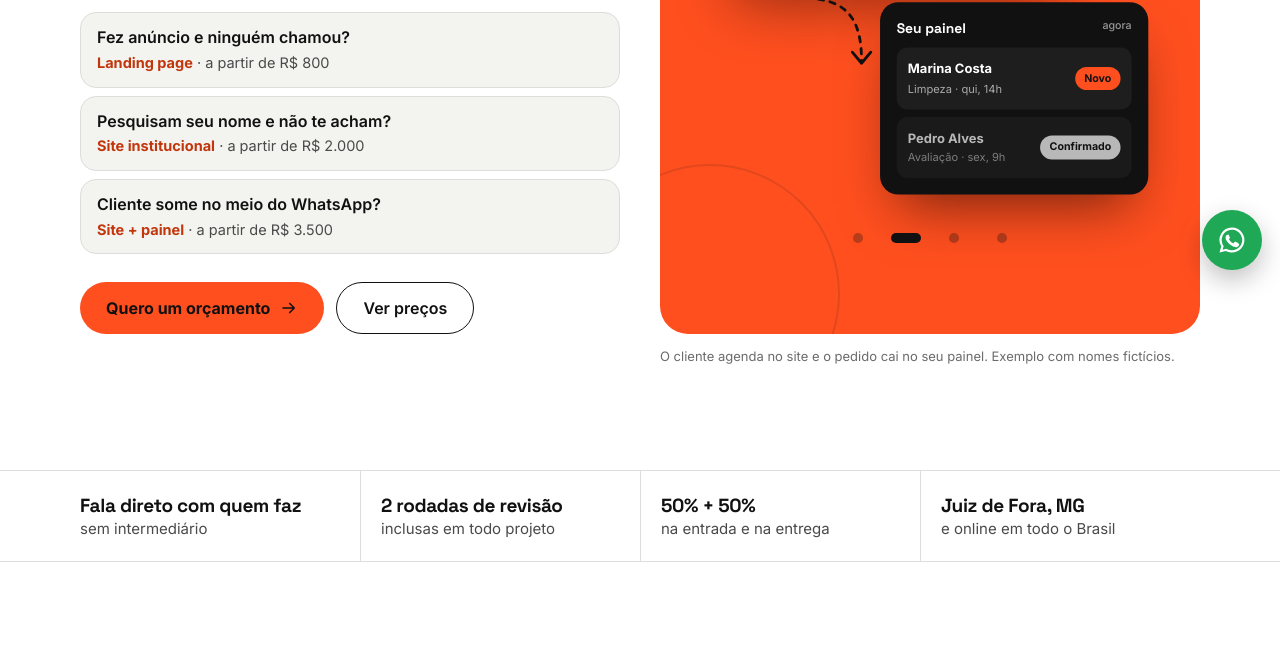
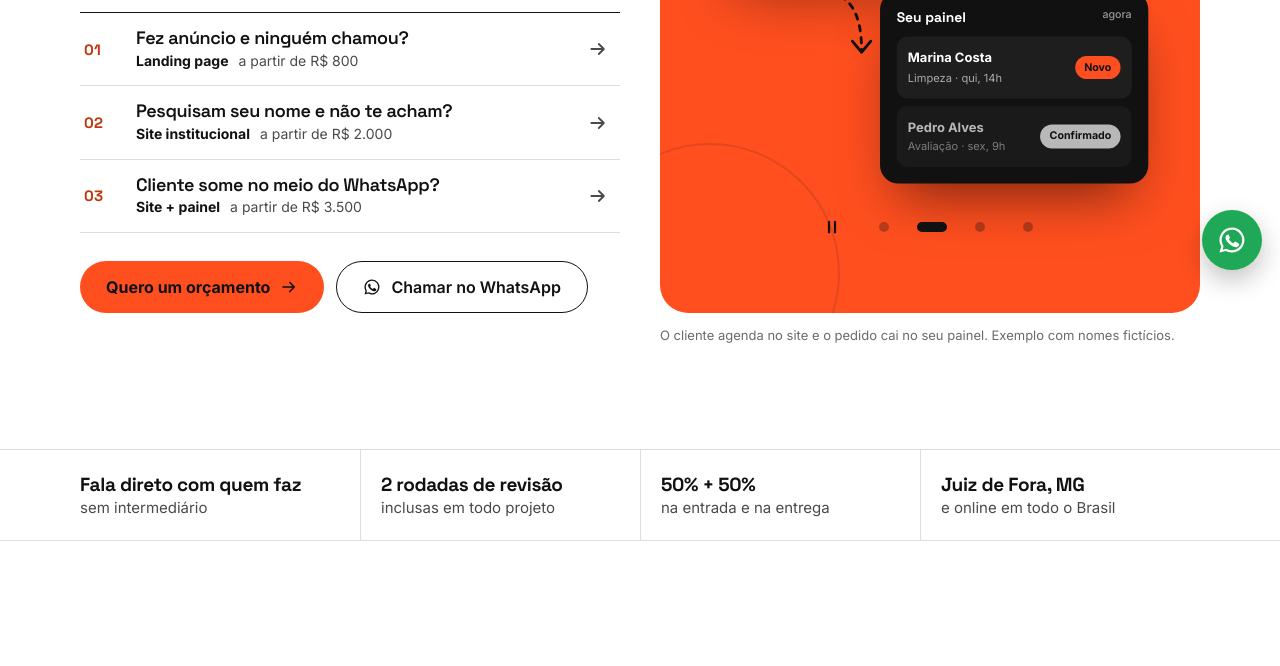
Before and after one commit to WieskaMarcelo/site-marcelo-alves, a plain HTML site: page index.html in a window 1280 px wide. Shown: the part 512-1178 px from the top of the page. Drawn offline with Linux system fonts and the light colour scheme.

Commit message:
Topo: índice editorial de perguntas que abre o formulário com o formato marcado, botão de pausa no carrossel, WhatsApp no lugar de Ver preços e botão do menu em laranja
Co-Authored-By: Claude Opus 5.5 <noreply@anthropic.com>
Claude-Session: https://claude.ai/code/session_01WUzr7b49gW6zxndbBs4T8L

```diff
--- a/index.html
+++ b/index.html
@@ -71,11 +71,13 @@ a.pill{text-decoration:none;transition:border-color .2s}a.pill:hover{border-colo
 .pill .dot{position:relative;width:9px;height:9px;border-radius:50%;background:var(--or);flex:none}
 @media (prefers-reduced-motion:no-preference){.pill .dot::after{content:"";position:absolute;inset:0;border-radius:50%;background:var(--or);animation:ping 1.8s cubic-bezier(0,0,.2,1) infinite}}
 @keyframes ping{75%,100%{transform:scale(2.4);opacity:0}}
-.ask{list-style:none;margin:0;padding:0;display:grid;gap:8px;max-width:560px}
-.ask a{display:flex;flex-direction:column;align-items:flex-start;gap:2px;text-decoration:none;background:var(--soft);border:1px solid var(--line);border-radius:16px;padding:12px 16px;transition:border-color .2s,transform .2s}
-.ask a:hover{border-color:var(--or);transform:translateX(4px)}
-.ask .q{font-weight:600;font-size:16px;color:var(--ink)}
-.ask .a{font-size:14.5px;color:var(--ink2);white-space:nowrap}.ask .a b{color:var(--or-t)}
+.ask{list-style:none;margin:0;padding:0;max-width:580px;border-top:1.5px solid var(--ink)}
+.ask a{display:grid;grid-template-columns:44px 1fr 28px;grid-template-rows:auto auto;column-gap:8px;align-items:center;text-decoration:none;padding:14px 4px;border-bottom:1px solid var(--line);transition:background .2s,padding .25s}
+.ask .n{grid-row:1/3;font:700 15px var(--head);color:var(--or-t);letter-spacing:.02em}
+.ask .q{font:600 18px/1.25 var(--head);letter-spacing:-.02em;color:var(--ink)}
+.ask .a{grid-column:2;font-size:14px;color:var(--ink2);white-space:nowrap}.ask .a b{color:var(--ink);font-weight:700;margin-right:6px}
+.ask .go{grid-row:1/3;grid-column:3;width:20px;height:20px;color:var(--ink2);transition:transform .25s,color .25s}
+.ask a:hover{padding-left:10px}.ask a:hover .go{transform:translateX(4px);color:var(--or)}
 .hero h1{font-size:clamp(44px,6.4vw,86px);line-height:.92;letter-spacing:-.05em}
 .lead{font-size:clamp(17px,1.4vw,19px);color:var(--ink2);max-width:30em}
 .act{display:flex;flex-wrap:wrap;gap:12px}
@@ -90,6 +92,9 @@ a.pill{text-decoration:none;transition:border-color .2s}a.pill:hover{border-colo
 .scene{position:absolute;left:0;top:0;width:480px;height:560px;transform-origin:0 0;transform:scale(var(--k,1));color:#111;font-family:var(--body)}
 .scene p{margin:0}.scene i{font-style:normal}
 .dots{position:relative;z-index:1;display:flex;gap:4px;justify-content:center;margin-top:14px}
+.pause{width:44px;height:44px;border:0;background:none;cursor:pointer;display:grid;place-items:center;color:#111;margin-right:4px}
+.pause svg{width:18px;height:18px}.pause .i-play{display:none}.pause[aria-pressed="true"] .i-play{display:block}.pause[aria-pressed="true"] .i-pause{display:none}
+.pause:focus-visible{outline:3px solid #111;outline-offset:-6px;border-radius:12px}
 .dot{width:44px;height:44px;border:0;background:none;padding:0;cursor:pointer;display:grid;place-items:center}
 .dot::before{content:"";width:10px;height:10px;border-radius:999px;background:rgba(17,17,17,.3);transition:width .3s,background .3s}
 .dot.on::before{width:30px;background:#111}
@@ -333,22 +338,22 @@ footer .r{margin-left:auto}
   <a class="mark" href="#topo" aria-label="Soft Solution, início">soft<i>/</i>solution</a>
   <div class="links" id="links"><a href="#publicos">Para quem</a><a href="#formatos">Formatos</a><a href="#painel">Painel</a><a href="#como">Como funciona</a><a href="#porque">Por que nós</a><a href="#contato">Contato</a></div>
   <button class="theme" id="tema" type="button" aria-pressed="false" aria-label="Ativar modo escuro"><svg class="moon" viewBox="0 0 24 24" aria-hidden="true"><path d="M20 14.5A8 8 0 0 1 9.5 4a8 8 0 1 0 10.5 10.5z" fill="none" stroke="currentColor" stroke-width="2" stroke-linejoin="round"/></svg><svg class="sun" viewBox="0 0 24 24" aria-hidden="true"><circle cx="12" cy="12" r="4.2" fill="none" stroke="currentColor" stroke-width="2"/><path d="M12 2.5v2.2M12 19.3v2.2M2.5 12h2.2M19.3 12h2.2M5.3 5.3l1.6 1.6M17.1 17.1l1.6 1.6M5.3 18.7l1.6-1.6M17.1 6.9l1.6-1.6" stroke="currentColor" stroke-width="2" stroke-linecap="round"/></svg></button>
-  <a class="btn" href="#contato">Pedir orçamento</a>
+  <a class="btn or" href="#contato">Pedir orçamento</a>
 </div></nav>
 
 <header class="hero" id="topo"><div class="wrap">
   <div class="txt rv">
     <a class="pill" href="#contato"><span class="dot" aria-hidden="true"></span><span><b>Orçamento grátis</b> e sem compromisso</span></a>
     <h1>Seu negócio já tem <span class="hl">um site que vende?</span></h1>
-    <p class="lead">Responda com sinceridade. Para cada resposta, existe um formato certo:</p>
-    <ul class="ask" aria-label="Qual formato é para você">
-      <li><a href="#formatos"><span class="q">Fez anúncio e ninguém chamou?</span><span class="a"><b>Landing page</b> · a partir de R$ 800</span></a></li>
-      <li><a href="#formatos"><span class="q">Pesquisam seu nome e não te acham?</span><span class="a"><b>Site institucional</b> · a partir de R$ 2.000</span></a></li>
-      <li><a href="#formatos"><span class="q">Cliente some no meio do WhatsApp?</span><span class="a"><b>Site + painel</b> · a partir de R$ 3.500</span></a></li>
-    </ul>
+    <p class="lead">Qual dessas é a sua situação? Cada uma tem um formato certo.</p>
+    <ol class="ask" aria-label="Escolha o formato pela sua situação">
+      <li><a href="#contato" data-fmt="Landing page"><span class="n">01</span><span class="q">Fez anúncio e ninguém chamou?</span><span class="a"><b>Landing page</b> a partir de R$ 800</span><svg class="go" aria-hidden="true"><use href="#arrow"/></svg></a></li>
+      <li><a href="#contato" data-fmt="Site institucional"><span class="n">02</span><span class="q">Pesquisam seu nome e não te acham?</span><span class="a"><b>Site institucional</b> a partir de R$ 2.000</span><svg class="go" aria-hidden="true"><use href="#arrow"/></svg></a></li>
+      <li><a href="#contato" data-fmt="Site com leads e painel"><span class="n">03</span><span class="q">Cliente some no meio do WhatsApp?</span><span class="a"><b>Site + painel</b> a partir de R$ 3.500</span><svg class="go" aria-hidden="true"><use href="#arrow"/></svg></a></li>
+    </ol>
     <div class="act">
       <a class="btn or" href="#contato">Quero um orçamento <svg aria-hidden="true"><use href="#arrow"/></svg></a>
-      <a class="btn ghost" href="#formatos">Ver preços</a>
+      <a class="btn ghost" href="https://wa.me/5532998282452?text=Ol%C3%A1!%20Vim%20pelo%20site%20e%20quero%20um%20or%C3%A7amento." target="_blank" rel="noopener"><svg aria-hidden="true"><use href="#wa"/></svg>Chamar no WhatsApp</a>
     </div>
   </div>
   <div class="stage rv" role="region" aria-roledescription="carrossel" aria-label="Exemplos de uma clínica recebendo clientes pelo site">
@@ -385,7 +390,7 @@ footer .r{margin-left:auto}
    <div style="background:#FF4F1F;border-radius:14px;padding:12px"><p style="font:700 30px var(--head)">0</p><p style="font-size:12px">cliente esquecido</p></div></div>
   <div style="padding:0 20px 8px;font-size:13px"><div style="display:grid;grid-template-columns:1fr auto;padding:11px 0;border-top:1px solid #E6E6E2"><div><b>Marina Costa</b><br><span style="color:#666">Limpeza · qui, 14h</span></div><span style="align-self:center;background:#FF4F1F;font-weight:700;border-radius:999px;padding:4px 10px;font-size:12px">Novo</span></div><div style="display:grid;grid-template-columns:1fr auto;padding:11px 0;border-top:1px solid #E6E6E2"><div><b>Carlos Lima</b><br><span style="color:#666">Orçamento de clareamento</span></div><span style="align-self:center;background:#F3F3F0;font-weight:700;border-radius:999px;padding:4px 10px;font-size:12px">Em conversa</span></div><div style="display:grid;grid-template-columns:1fr auto;padding:11px 0;border-top:1px solid #E6E6E2"><div><b>Pedro Alves</b><br><span style="color:#666">Avaliação · sex, 9h</span></div><span style="align-self:center;background:#111;color:#fff;font-weight:700;border-radius:999px;padding:4px 10px;font-size:12px">Confirmado</span></div></div></div>
  <div style="position:absolute;right:4px;top:22px;background:#111;color:#fff;border-radius:16px;padding:12px 14px;display:flex;gap:10px;align-items:center;font-size:13px;box-shadow:0 14px 30px rgba(0,0,0,.35)"><i style="width:9px;height:9px;border-radius:50%;background:#FF4F1F"></i><span><b>Nova consulta</b> · agora</span></div></div></div></div></div>
-    <div class="dots"><button type="button" class="dot on" aria-label="Mostrar exemplo 1: Notificações" aria-current="true"></button><button type="button" class="dot" aria-label="Mostrar exemplo 2: Site e painel"></button><button type="button" class="dot" aria-label="Mostrar exemplo 3: Passo a passo"></button><button type="button" class="dot" aria-label="Mostrar exemplo 4: Resultados"></button></div>
+    <div class="dots"><button type="button" class="pause" aria-label="Pausar troca automática" aria-pressed="false"><svg viewBox="0 0 24 24" aria-hidden="true"><path class="i-pause" d="M8 5v14M16 5v14" stroke="currentColor" stroke-width="3" stroke-linecap="round"/><path class="i-play" d="M8 5l11 7-11 7z" fill="currentColor"/></svg></button><button type="button" class="dot on" aria-label="Mostrar exemplo 1: Notificações" aria-current="true"></button><button type="button" class="dot" aria-label="Mostrar exemplo 2: Site e painel"></button><button type="button" class="dot" aria-label="Mostrar exemplo 3: Passo a passo"></button><button type="button" class="dot" aria-label="Mostrar exemplo 4: Resultados"></button></div>
   </div>
   <p class="note" id="carcap" data-caps="O aviso chega no seu celular assim que o cliente agenda.|O cliente agenda no site e o pedido cai no seu painel.|Do site ao WhatsApp: nenhum cliente fica sem resposta.|Você vê quantos pedidos chegaram e quantos viraram consulta." aria-live="polite">O aviso chega no seu celular assim que o cliente agenda. Exemplo com nomes fictícios.</p>
 </div></header>
@@ -692,7 +697,7 @@ $("f").addEventListener("submit", e => {
   const cap=document.getElementById("carcap"), caps=cap.dataset.caps.split("|");
   const fit=()=>car.style.setProperty("--k",car.clientWidth/480);
   fit(); if(window.ResizeObserver) new ResizeObserver(fit).observe(car); else addEventListener("resize",fit);
-  let i=0, timer=null, paused=false;
+  let i=0, timer=null, paused=false, stopped=false; const pb=stage.querySelector(".pause");
   const reduce=matchMedia("(prefers-reduced-motion: reduce)").matches;
   function go(n,user){
     const prev=i; i=(n+slides.length)%slides.length; if(prev===i) return;
@@ -701,7 +706,9 @@ $("f").addEventListener("submit", e => {
     cap.textContent=caps[i]+" Exemplo com nomes fictícios.";
     if(user) restart();
   }
-  function restart(){clearInterval(timer); if(!reduce&&!paused) timer=setInterval(()=>go(i+1),6000);}
+  function restart(){clearInterval(timer); if(!reduce&&!paused&&!stopped) timer=setInterval(()=>go(i+1),6000);}
+  if(reduce){stopped=true;pb.setAttribute("aria-pressed","true");pb.setAttribute("aria-label","Retomar troca automática");}
+  pb.addEventListener("click",()=>{stopped=!stopped;pb.setAttribute("aria-pressed",stopped?"true":"false");pb.setAttribute("aria-label",stopped?"Retomar troca automática":"Pausar troca automática");if(stopped)clearInterval(timer);else{paused=false;restart();}});
   dots.forEach((d,k)=>d.addEventListener("click",()=>go(k,true)));
   stage.addEventListener("mouseenter",()=>{paused=true;clearInterval(timer)});
   stage.addEventListener("mouseleave",()=>{paused=false;restart()});
@@ -713,6 +720,12 @@ $("f").addEventListener("submit", e => {
   car.addEventListener("pointerup",e=>{if(x0===null)return;const dx=e.clientX-x0;x0=null;if(Math.abs(dx)>40)go(i+(dx<0?1:-1),true)});
   restart();
 })();
+
+/* perguntas do topo: abrem o formulário com o formato marcado */
+document.querySelectorAll(".ask a[data-fmt]").forEach(a=>a.addEventListener("click",()=>{
+  const sel=document.getElementById("ft"); if(sel){[...sel.options].forEach(o=>{if((o.value||o.text)===a.dataset.fmt)sel.value=o.value||o.text});}
+  setTimeout(()=>{const n=document.getElementById("fn"); if(n) n.focus({preventScroll:true});},600);
+}));
 </script>
 </body>
 </html>
```
